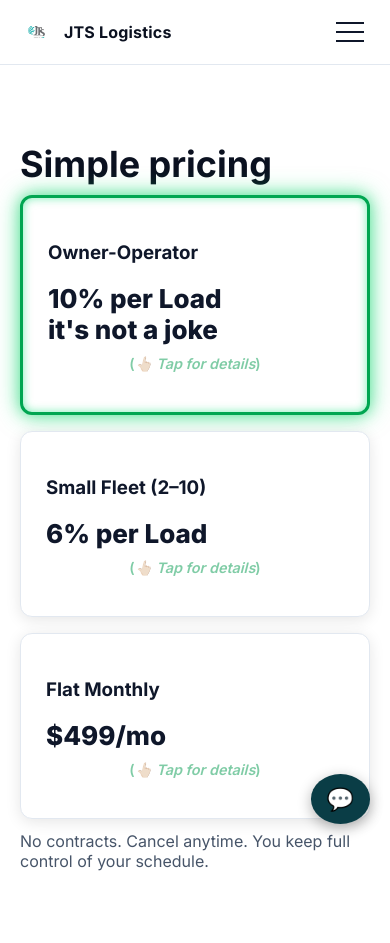
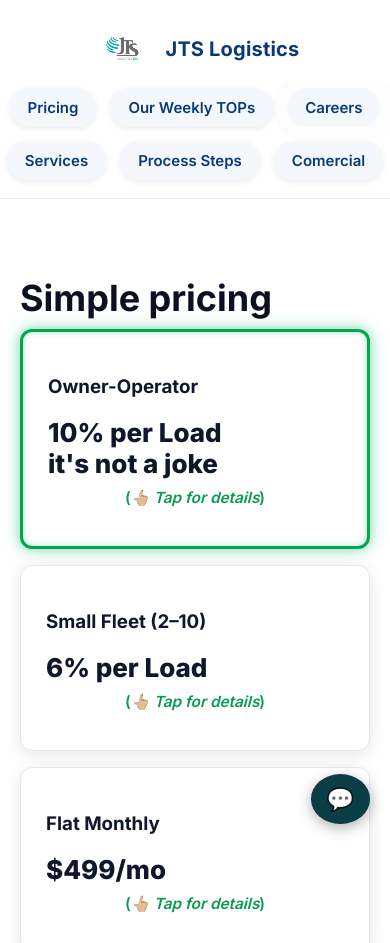
Before and after one commit to angelovskastefanija1-pixel/JTS, a website: page public/index.html in a window 390 px wide. Shown: the top 943 px of the page. Drawn offline with Linux system fonts and the light colour scheme; no server answers.

Commit message:
Add files via upload

```diff
--- a/public/index.html
+++ b/public/index.html
@@ -17,6 +17,8 @@
       <img src="assets/logo.png" alt="JTS Logistics" class="logo">
       <span><strong>JTS Logistics</strong></span>
     </a>
+	</div>
+	<div>
     <nav class="menu" id="menu">
       <a href="#pricing">Pricing</a>
       <a href="#tops">Our Weekly TOPs</a>
@@ -25,7 +27,6 @@
       <a href="#process">Process Steps</a>
       <a href="#hero">Comercial</a>
     </nav>
-    <button class="burger" id="burger" aria-label="Open menu"><span></span><span></span><span></span></button>
   </div>
 </header>
 
@@ -479,7 +480,26 @@ chatToggle.onclick = () => {
   }
 };
 </script>
+<script>
+  // Highlight active menu link based on scroll position
+  const menuLinks = document.querySelectorAll('.menu a');
+  const sections = Array.from(menuLinks).map(link => {
+    const id = link.getAttribute('href');
+    return document.querySelector(id);
+  });
 
+  window.addEventListener('scroll', () => {
+    let current = '';
+    sections.forEach((section, i) => {
+      if (section && window.scrollY >= section.offsetTop - 120) {
+        current = section.getAttribute('id');
+      }
+    });
+    menuLinks.forEach(link => {
+      link.classList.toggle('active', link.getAttribute('href') === `#${current}`);
+    });
+  });
+</script>
 
 
 </body>
--- a/public/style.css
+++ b/public/style.css
@@ -10,13 +10,86 @@ html,body{margin:0;padding:0;font-family:Inter,system-ui,Segoe UI,Roboto,Arial,s
 .section{padding:80px 0}.section.alt{background:var(--bg-alt)}
 .section-title{font-size:36px;line-height:1.1;margin:0 0 10px;color:#0b1120}
 .section-subtitle{color:var(--muted);margin:0 0 30px}
-.site-header{position:sticky;top:0;z-index:20;background:rgba(255,255,255,.8);backdrop-filter:blur(10px);border-bottom:1px solid var(--border)}
+.site-header {
+  position: sticky;
+  top: 0;
+  z-index: 20;
+  background: rgba(255, 255, 255, 0.9);
+  backdrop-filter: blur(10px);
+  border-bottom: 1px solid var(--border);
+  text-align: center;
+  padding: 16px 0 10px;
+}
+
+.nav {
+  display: flex;
+  flex-direction: column;
+  align-items: center;
+  justify-content: center;
+  gap: 10px;
+}
+
+..brand {
+  display: inline-flex;
+  align-items: center;     /* ги порамнува вертикално во средина */
+  justify-content: center; /* центрира хоризонтално */
+  gap: 10px;               /* растојание меѓу логото и текстот */
+  text-decoration: none;
+  color: #0b1120;
+  font-weight: 800;
+  letter-spacing: 0.3px;
+  margin: 0 auto 10px;     /* центрира целиот елемент и додава мал простор долу */
+}
+
+.brand img.logo {
+  width: 80px;
+  height: 80px;
+  object-fit: contain;     /* логото секогаш ќе биде пропорционално */
+}
+
+.brand span {
+  font-size: 24px;
+  color: #083978;
+  font-weight: 800;
+}
+
 .nav{display:flex;align-items:center;justify-content:space-between;height:64px}
 .brand{display:inline-flex;align-items:center;gap:10px;text-decoration:none;color:#0b1120;font-weight:800;letter-spacing:.2px}
 .logo{width:34px;height:34px;object-fit:contain}
 .menu{display:flex;align-items:center;gap:22px}
-.menu a{color:var(--text);text-decoration:none;font-weight:600;opacity:.9}
-.menu a:hover{opacity:1}
+.menu {
+  display: flex;
+  justify-content: center;
+  flex-wrap: wrap;
+  gap: 14px;
+  padding: 10px 0;
+}
+
+.menu a {
+  display: inline-block;
+  background: #f4f7fb;
+  color: #083978 !important;
+  text-decoration: none;
+  font-weight: 600;
+  font-size: 15px;
+  padding: 10px 18px;
+  border-radius: 20px;
+  transition: all 0.3s ease;
+  box-shadow: 0 2px 6px rgba(0,0,0,0.08);
+}
+
+.menu a:hover {
+  background: #083978;
+  color: #fff !important;
+  transform: translateY(-2px);
+}
+
+.menu a.active {
+  background: linear-gradient(90deg, #00a6a6, #0066cc);
+  color: #fff !important;
+  box-shadow: 0 2px 10px rgba(0, 166, 166, 0.3);
+}
+
 .burger{display:none;width:40px;height:40px;background:transparent;border:0;cursor:pointer}
 .burger span{display:block;height:2px;background:var(--text);margin:7px 0}
 .btn{display:inline-block;background:linear-gradient(90deg,var(--brand),var(--brand-2));padding:12px 18px;border-radius:10px;color:#04252a;text-decoration:none;font-weight:800;box-shadow:0 6px 18px rgba(0,166,166,.25)}
@@ -103,14 +176,38 @@ html,body{margin:0;padding:0;font-family:Inter,system-ui,Segoe UI,Roboto,Arial,s
 .small{color:#64748b;font-size:14px}
 
 @media (max-width:980px){
+	  .brand img.logo {
+    width: 65px;
+    height: 65px;
+  }
+
+  .brand span {
+    font-size: 20px;
+  }
+
   .hero-grid{grid-template-columns:1fr}
   .tops-grid{grid-template-columns:1fr}
   .steps{grid-template-columns:1fr 1fr}
   .pricing{grid-template-columns:1fr;gap:16px}
   .cards{grid-template-columns:1fr}
   .contact .grid-2{grid-template-columns:1fr}
-  .menu{display:none;position:absolute;right:20px;top:64px;background:#fff;border:1px solid var(--border);border-radius:12px;padding:12px;flex-direction:column;min-width:220px;box-shadow:0 10px 30px rgba(2,6,23,.1)}
-  .menu.open{display:flex}
+    .menu {
+    overflow-x: auto;
+    white-space: nowrap;
+    padding: 8px 0;
+    scrollbar-width: none;
+    -webkit-overflow-scrolling: touch;
+  }
+
+  .menu::-webkit-scrollbar {
+    display: none;
+  }
+
+  .menu a {
+    flex: 0 0 auto;
+  }
+}
+ .menu.open{display:flex}
   .burger{display:block}
   .video-frame .yt{height:260px}
 }
```
Also changed, not shown: public/script.js (line endings or trailing spaces).
